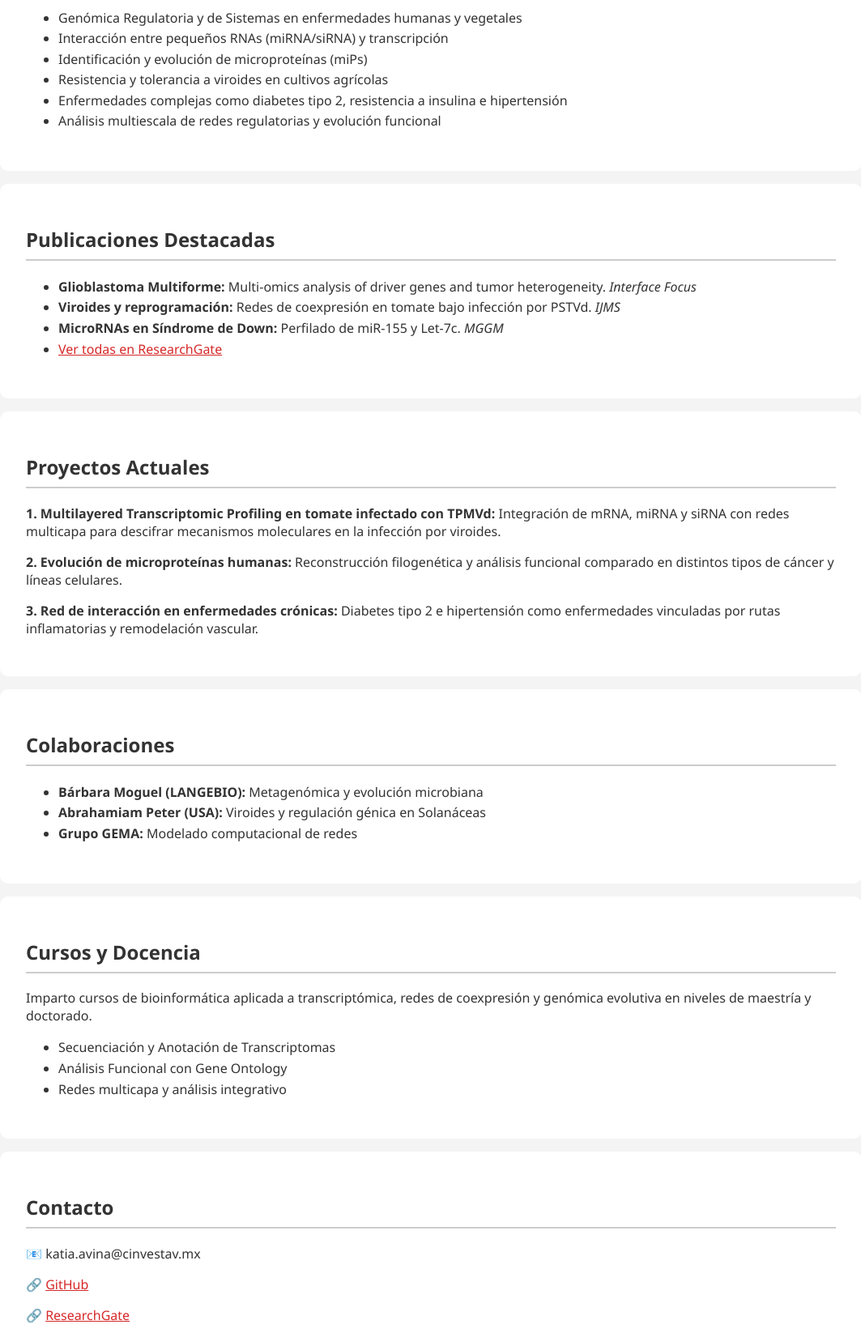
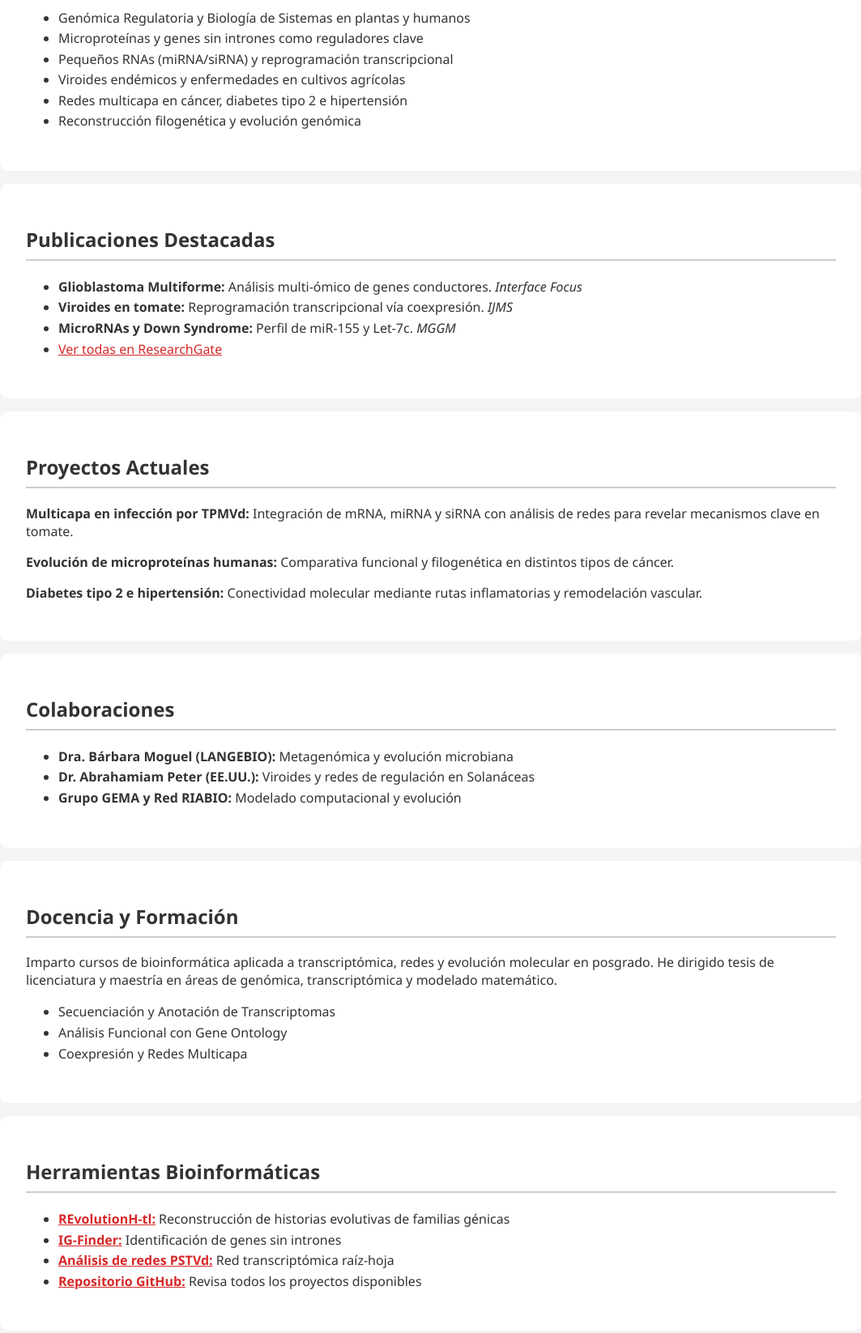
Before and after one commit to kap8416/webPage, a plain HTML site: page index.html in a window 1280 px wide. Shown: the part 700-2346 px from the top of the page at 81% size, without its empty margins (108-1171 px from the left). Drawn offline with Linux system fonts and the light colour scheme.

Commit message:
Update index.html

```diff
--- a/index.html
+++ b/index.html
@@ -1,10 +1,9 @@
-
 <!DOCTYPE html>
 <html lang="es">
 <head>
   <meta charset="UTF-8" />
   <meta name="viewport" content="width=device-width, initial-scale=1.0"/>
-  <title>Katia Aviña Padilla | Investigadora</title>
+  <title>Katia Aviña Padilla | Genómica Regulatoria y de Sistemas</title>
   <style>
     body {
       font-family: 'Segoe UI', sans-serif;
@@ -66,7 +65,7 @@
 <header>
   <img src="katia.jpeg" alt="Katia Aviña Padilla" />
   <h1>Dra. Katia Aviña Padilla</h1>
-  <p> Genómica Regulatoria y Biología de Sistemas</p>
+  <p>Especialista en Genómica Regulatoria y Biología de Sistemas</p>
 </header>
 
 <nav>
@@ -76,61 +75,85 @@
   <a href="#proyectos">Proyectos</a>
   <a href="#colaboraciones">Colaboraciones</a>
   <a href="#docencia">Docencia</a>
+  <a href="#software">Herramientas</a>
+  <a href="#premios">Premios</a>
   <a href="#contacto">Contacto</a>
 </nav>
 
 <section id="sobre-mi">
   <h2>Sobre mí</h2>
   <p>
-    Soy investigadora postdoctoral en el Departamento de Genética del CINVESTAV Irapuato, especializada en el análisis multi-ómico, evolución genómica, viroides y enfermedades complejas. Combino enfoques computacionales y biológicos para descifrar la regulación génica en humanos y plantas, con especial atención en la regulación maestra mediada por microproteínas, miRNAs, siRNAs y genes sin intrones.
+    Soy investigadora postdoctoral en el Departamento de Genética del CINVESTAV Irapuato. Mi trabajo se centra en el estudio de enfermedades complejas mediante enfoques multi-ómicos, integrando transcriptómica, evolución funcional y redes regulatorias. Investigo mecanismos clave de regulación génica en humanos y plantas, incluyendo miRNAs, siRNAs, genes sin intrones y microproteínas (miPs), con un fuerte compromiso hacia la equidad, la inclusión y la ciencia abierta.
   </p>
 </section>
 
 <section id="lineas">
   <h2>Líneas de Investigación</h2>
   <ul>
-    <li>Genómica Regulatoria y de Sistemas en enfermedades humanas y vegetales</li>
-    <li>Interacción entre pequeños RNAs (miRNA/siRNA) y transcripción</li>
-    <li>Identificación y evolución de microproteínas (miPs)</li>
-    <li>Resistencia y tolerancia a viroides en cultivos agrícolas</li>
-    <li>Enfermedades complejas como diabetes tipo 2, resistencia a insulina e hipertensión</li>
-    <li>Análisis multiescala de redes regulatorias y evolución funcional</li>
+    <li>Genómica Regulatoria y Biología de Sistemas en plantas y humanos</li>
+    <li>Microproteínas y genes sin intrones como reguladores clave</li>
+    <li>Pequeños RNAs (miRNA/siRNA) y reprogramación transcripcional</li>
+    <li>Viroides endémicos y enfermedades en cultivos agrícolas</li>
+    <li>Redes multicapa en cáncer, diabetes tipo 2 e hipertensión</li>
+    <li>Reconstrucción filogenética y evolución genómica</li>
   </ul>
 </section>
 
 <section id="publicaciones">
   <h2>Publicaciones Destacadas</h2>
   <ul>
-    <li><strong>Glioblastoma Multiforme:</strong> Multi-omics analysis of driver genes and tumor heterogeneity. <em>Interface Focus</em></li>
-    <li><strong>Viroides y reprogramación:</strong> Redes de coexpresión en tomate bajo infección por PSTVd. <em>IJMS</em></li>
-    <li><strong>MicroRNAs en Síndrome de Down:</strong> Perfilado de miR-155 y Let-7c. <em>MGGM</em></li>
+    <li><strong>Glioblastoma Multiforme:</strong> Análisis multi-ómico de genes conductores. <em>Interface Focus</em></li>
+    <li><strong>Viroides en tomate:</strong> Reprogramación transcripcional vía coexpresión. <em>IJMS</em></li>
+    <li><strong>MicroRNAs y Down Syndrome:</strong> Perfil de miR-155 y Let-7c. <em>MGGM</em></li>
     <li><a href="https://www.researchgate.net/profile/Katia-Avina-Padilla" target="_blank">Ver todas en ResearchGate</a></li>
   </ul>
 </section>
 
 <section id="proyectos">
   <h2>Proyectos Actuales</h2>
-  <p><strong>1. Multilayered Transcriptomic Profiling en tomate infectado con TPMVd:</strong> Integración de mRNA, miRNA y siRNA con redes multicapa para descifrar mecanismos moleculares en la infección por viroides.</p>
-  <p><strong>2. Evolución de microproteínas humanas:</strong> Reconstrucción filogenética y análisis funcional comparado en distintos tipos de cáncer y líneas celulares.</p>
-  <p><strong>3. Red de interacción en enfermedades crónicas:</strong> Diabetes tipo 2 e hipertensión como enfermedades vinculadas por rutas inflamatorias y remodelación vascular.</p>
+  <p><strong>Multicapa en infección por TPMVd:</strong> Integración de mRNA, miRNA y siRNA con análisis de redes para revelar mecanismos clave en tomate.</p>
+  <p><strong>Evolución de microproteínas humanas:</strong> Comparativa funcional y filogenética en distintos tipos de cáncer.</p>
+  <p><strong>Diabetes tipo 2 e hipertensión:</strong> Conectividad molecular mediante rutas inflamatorias y remodelación vascular.</p>
 </section>
 
 <section id="colaboraciones">
   <h2>Colaboraciones</h2>
   <ul>
-    <li><strong>Bárbara Moguel (LANGEBIO):</strong> Metagenómica y evolución microbiana</li>
-    <li><strong>Abrahamiam Peter (USA):</strong> Viroides y regulación génica en Solanáceas</li>
-    <li><strong>Grupo GEMA:</strong> Modelado computacional de redes</li>
+    <li><strong>Dra. Bárbara Moguel (LANGEBIO):</strong> Metagenómica y evolución microbiana</li>
+    <li><strong>Dr. Abrahamiam Peter (EE.UU.):</strong> Viroides y redes de regulación en Solanáceas</li>
+    <li><strong>Grupo GEMA y Red RIABIO:</strong> Modelado computacional y evolución</li>
   </ul>
 </section>
 
 <section id="docencia">
-  <h2>Cursos y Docencia</h2>
-  <p>Imparto cursos de bioinformática aplicada a transcriptómica, redes de coexpresión y genómica evolutiva en niveles de maestría y doctorado.</p>
+  <h2>Docencia y Formación</h2>
+  <p>Imparto cursos de bioinformática aplicada a transcriptómica, redes y evolución molecular en posgrado. He dirigido tesis de licenciatura y maestría en áreas de genómica, transcriptómica y modelado matemático.</p>
   <ul>
     <li>Secuenciación y Anotación de Transcriptomas</li>
     <li>Análisis Funcional con Gene Ontology</li>
-    <li>Redes multicapa y análisis integrativo</li>
+    <li>Coexpresión y Redes Multicapa</li>
+  </ul>
+</section>
+
+<section id="software">
+  <h2>Herramientas Bioinformáticas</h2>
+  <ul>
+    <li><strong><a href="https://gitlab.com/jarr.tecn/revolutionh-tl" target="_blank">REvolutionH-tl:</a></strong> Reconstrucción de historias evolutivas de familias génicas</li>
+    <li><strong><a href="https://github.com/GEmilioHO/intronless_genes" target="_blank">IG-Finder:</a></strong> Identificación de genes sin intrones</li>
+    <li><strong><a href="https://github.com/MarcoJL9/Network-analysis-of-root-and-leaf-transcriptomeintegration" target="_blank">Análisis de redes PSTVd:</a></strong> Red transcriptómica raíz-hoja</li>
+    <li><strong><a href="https://github.com/kap8416" target="_blank">Repositorio GitHub:</a></strong> Revisa todos los proyectos disponibles</li>
+  </ul>
+</section>
+
+<section id="premios">
+  <h2>Premios y Becas</h2>
+  <ul>
+    <li>Beca Posdoctoral CONAHCyT</li>
+    <li>Beca Fulbright-García Robles</li>
+    <li>Premio Mujer Sinaloense 2022</li>
+    <li>Premio AgroBIO México a la mejor tesis de licenciatura</li>
+    <li>Mentora British Council - Women in STEM</li>
+    <li>Travel Award RIABIO 2022 y 2023</li>
   </ul>
 </section>
 
```
